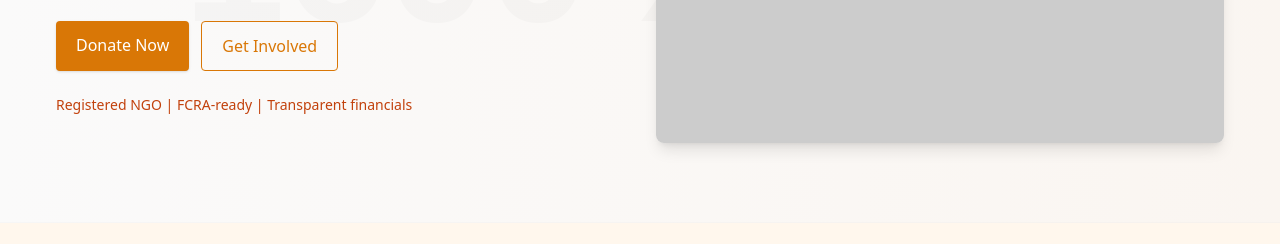
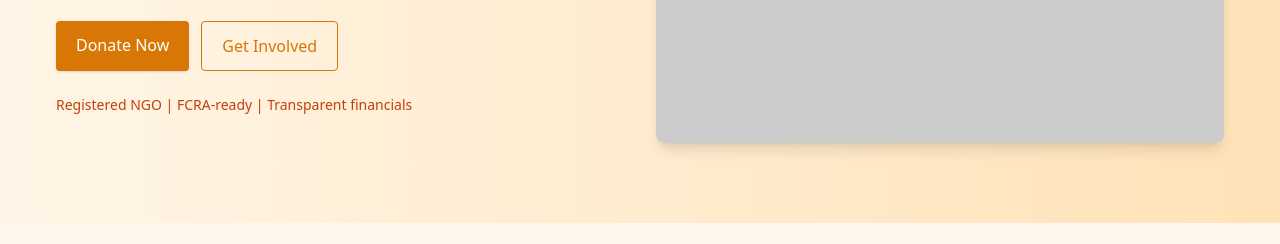
Before and after one commit to AmoghNamuduri/NGO, a plain HTML site: page index.html in a window 1280 px wide. Shown: the part 347-591 px from the top of the page. Drawn offline with nearby package versions, Linux system fonts and the light colour scheme; placeholder pictures from the web are drawn by us.

Commit message:
Option B fixed

```diff
--- a/index.html
+++ b/index.html
@@ -8,7 +8,7 @@
     <script src="https://cdn.tailwindcss.com"></script>
     <style>
       /* small extra styles complementary to Tailwind */
-      .bg-hero { background-image: linear-gradient(90deg, rgba(255,255,255,0.9), rgba(255,250,245,0.9)), url('https://via.placeholder.com/1600x700'); background-size: cover; background-position: center; }
+      .bg-hero { background-image: linear-gradient(90deg, rgba(255,245,230,0.95), rgba(255,225,180,0.95)); background-size: cover; background-position: center; }
       .container-max { max-width: 1200px; }
     </style>
   </head>
```
